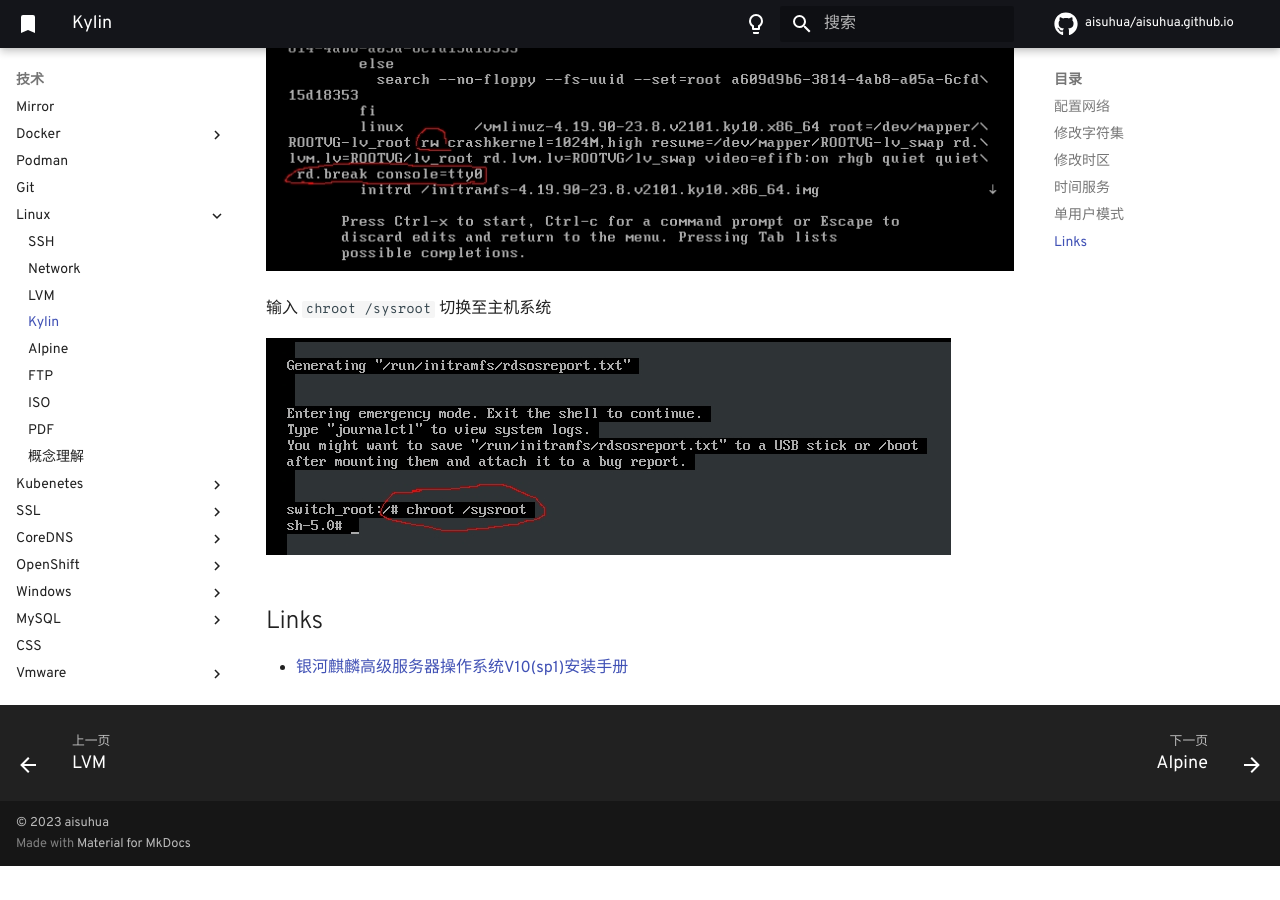
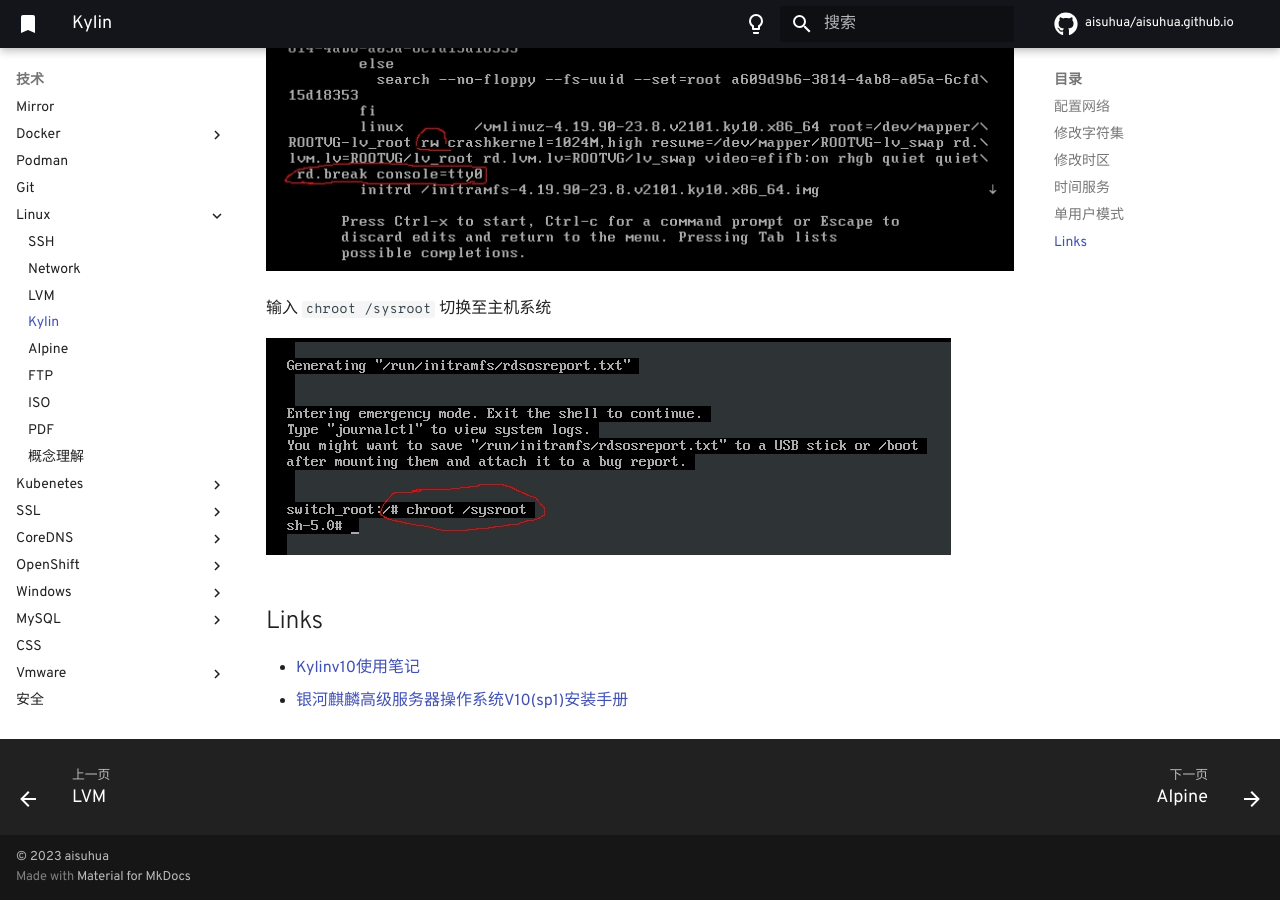
Before and after one commit to aisuhua/aisuhua.github.io, an MkDocs documentation site: the page built from docs/linux/kylin.md, in a window 1280 px wide and 900 px high, scrolled down 2353 px. Built offline with MkDocs 1.6.1 and Material for MkDocs 9.7.7, drawn with Linux system fonts in a browser that asks for light colours; comment, search, counter and statistics services are not loaded; before the commit the page ends 3219 px from its top, so only the background shows below that.

Commit message:
kylin.md lvm.md

```diff
--- a/docs/linux/kylin.md
+++ b/docs/linux/kylin.md
@@ -111,4 +111,5 @@
 
 ## Links
 
+- [Kylinv10使用笔记](https://www.cnblogs.com/Leonardo-li/category/2250745.html)
 - [银河麒麟高级服务器操作系统V10(sp1)安装手册](https://www.kancloud.cn/desktop/lv200/2659715)
```
